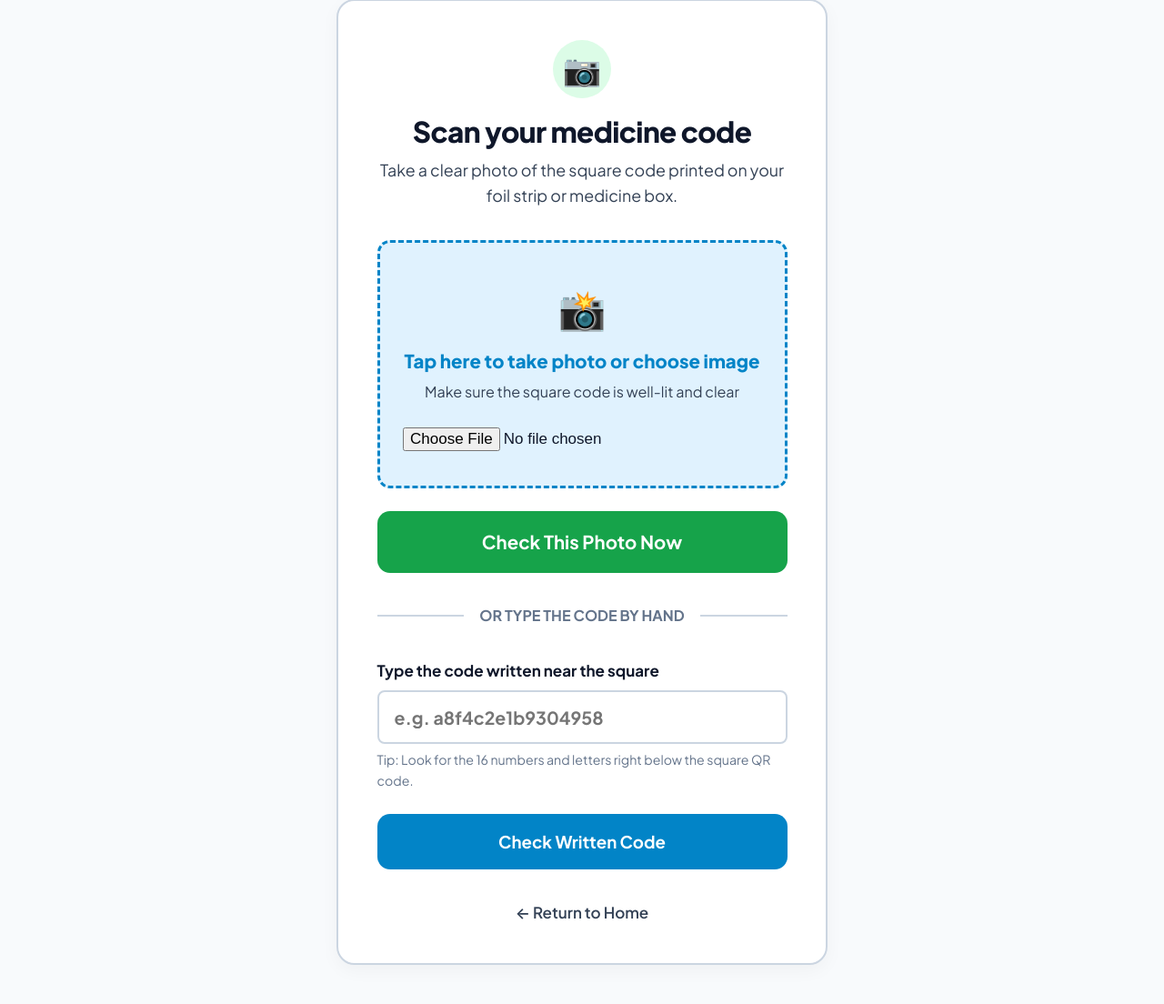
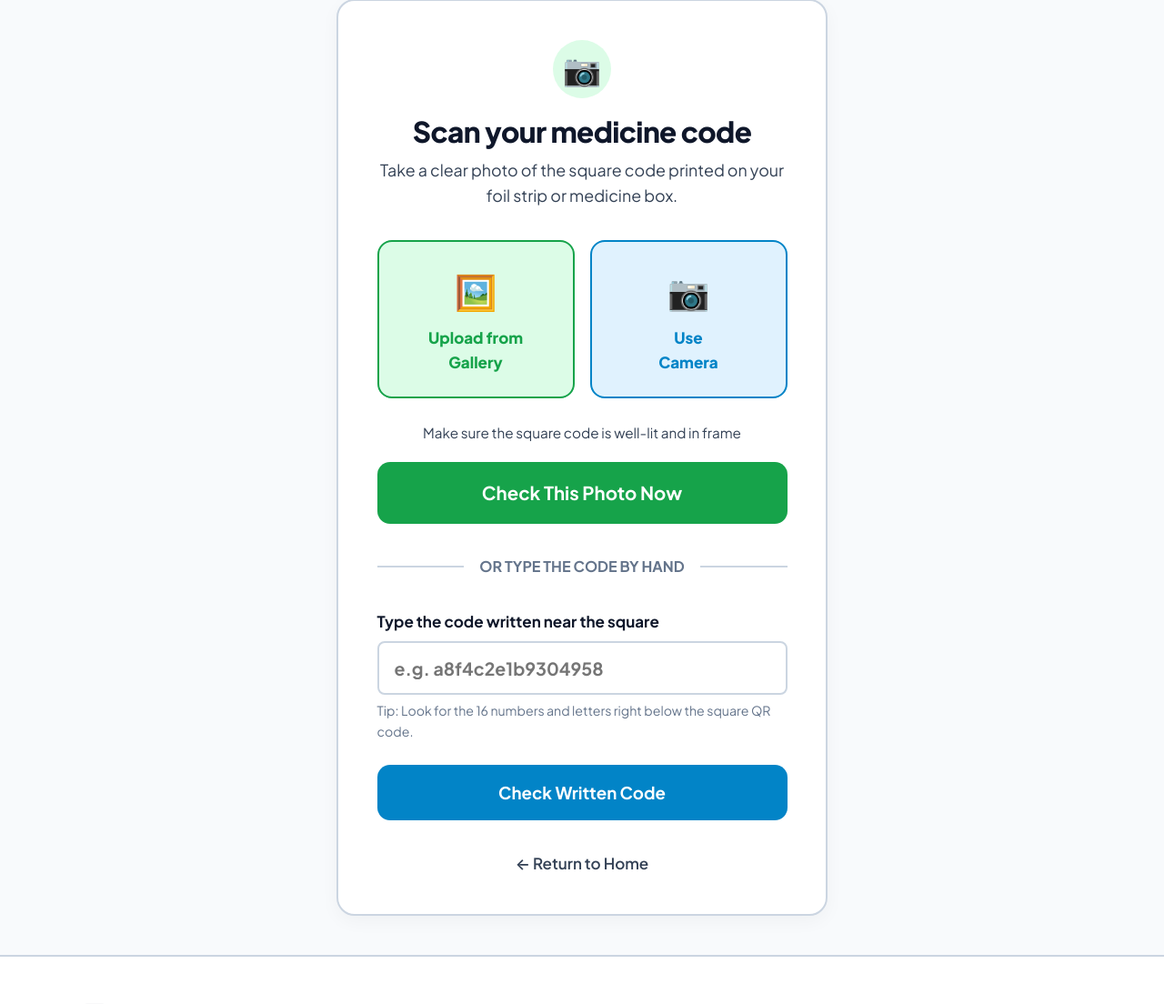
Before and after one commit to SenpaiMudit/Vite-Pill, a Flask app: page /scan in a window 1280 px wide. Shown: the part 148-1252 px from the top of the page at 91% size. Run offline with Flask 3, Linux system fonts and the light colour scheme; some libraries are stand-ins or nearby versions.

Commit message:
fix: separate gallery and camera buttons on scan page — removes forced capture=environment

```diff
--- a/vite_pill/templates/scan_medicine.html
+++ b/vite_pill/templates/scan_medicine.html
@@ -19,19 +19,63 @@
     {% endif %}
 
     <!-- Photo Upload Form (Native HTML5 Form, Zero JS) -->
-    <form action="{{ url_for('scan_medicine') }}" method="POST" enctype="multipart/form-data">
-        <div class="form-box">
-            <div class="camera-upload-box">
-                <div style="font-size: 2.5rem; margin-bottom: 0.5rem;">📸</div>
-                <div style="font-size: 1.2rem; font-weight: 800; color: var(--blue-primary); margin-bottom: 0.25rem;">
-                    Tap here to take photo or choose image
-                </div>
-                <div style="font-size: 0.95rem; color: var(--text-muted); margin-bottom: 1rem;">
-                    Make sure the square code is well-lit and clear
-                </div>
-                <input type="file" name="qr_image" accept="image/*" capture="environment" required>
-            </div>
+    <form id="scan-form" action="{{ url_for('scan_medicine') }}" method="POST" enctype="multipart/form-data">
+        <!-- Hidden inputs — triggered by the styled labels below -->
+        <input type="file" id="gallery-input" name="qr_image" accept="image/*" style="display:none" required>
+        <input type="file" id="camera-input" name="qr_image" accept="image/*" capture="environment" style="display:none">
+
+        <div style="display: flex; gap: 1rem; margin-bottom: 1.5rem;">
+
+            <!-- Option 1: Choose from Gallery -->
+            <label for="gallery-input" style="
+                flex: 1;
+                display: flex;
+                flex-direction: column;
+                align-items: center;
+                justify-content: center;
+                gap: 0.5rem;
+                padding: 1.4rem 1rem;
+                background: var(--green-bg, #f0fdf4);
+                border: 2.5px solid var(--green-safe, #16a34a);
+                border-radius: 16px;
+                cursor: pointer;
+                font-weight: 800;
+                color: var(--green-safe, #16a34a);
+                font-size: 1rem;
+                text-align: center;
+                transition: transform 0.15s, box-shadow 0.15s;
+            ">
+                <span style="font-size: 2.2rem;">🖼️</span>
+                Upload from<br>Gallery
+            </label>
+
+            <!-- Option 2: Use Camera -->
+            <label for="camera-input" style="
+                flex: 1;
+                display: flex;
+                flex-direction: column;
+                align-items: center;
+                justify-content: center;
+                gap: 0.5rem;
+                padding: 1.4rem 1rem;
+                background: var(--blue-bg, #eff6ff);
+                border: 2.5px solid var(--blue-primary, #2563eb);
+                border-radius: 16px;
+                cursor: pointer;
+                font-weight: 800;
+                color: var(--blue-primary, #2563eb);
+                font-size: 1rem;
+                text-align: center;
+                transition: transform 0.15s, box-shadow 0.15s;
+            ">
+                <span style="font-size: 2.2rem;">📷</span>
+                Use<br>Camera
+            </label>
         </div>
+
+        <p style="text-align:center; font-size:0.9rem; color:var(--text-muted); margin-bottom:1.2rem;">
+            Make sure the square code is well-lit and in frame
+        </p>
 
         <button type="submit" class="btn btn-green" style="font-size: 1.2rem; padding: 1.1rem;">
             <span>Check This Photo Now</span>
```
